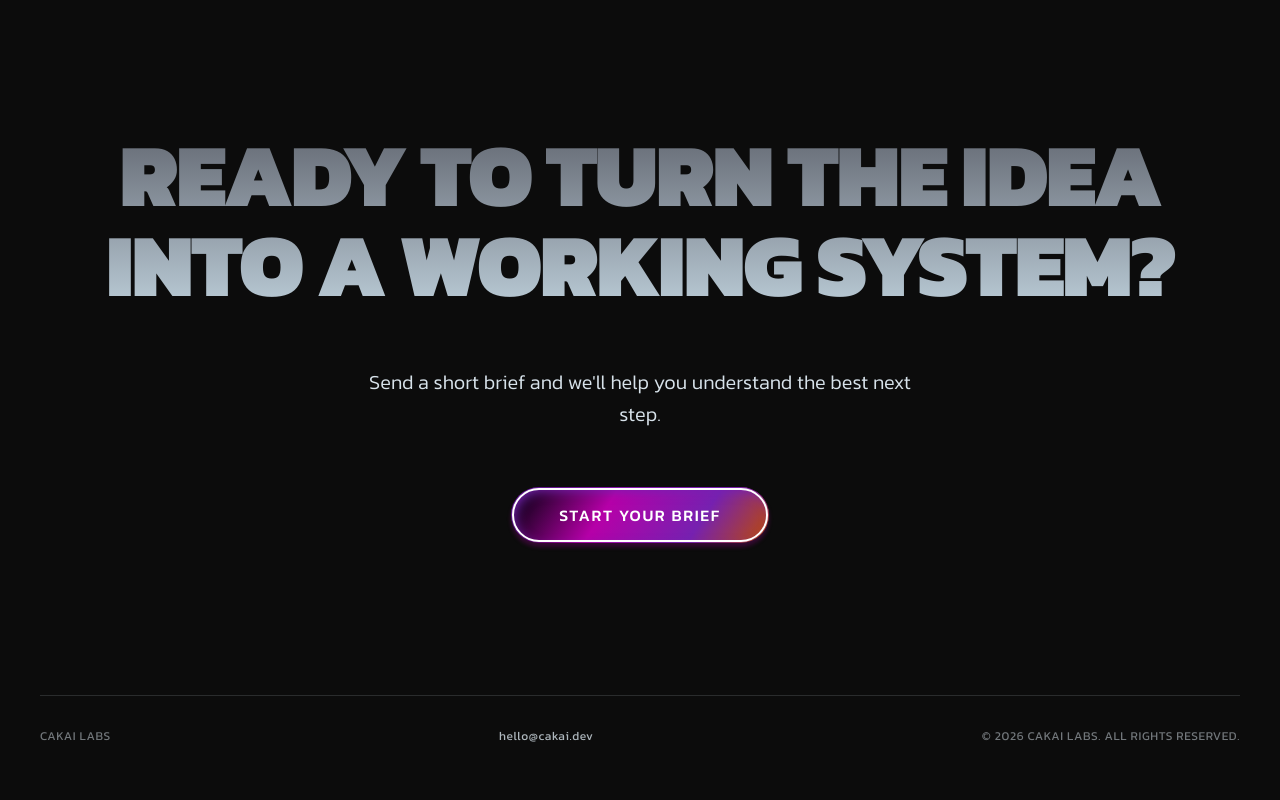
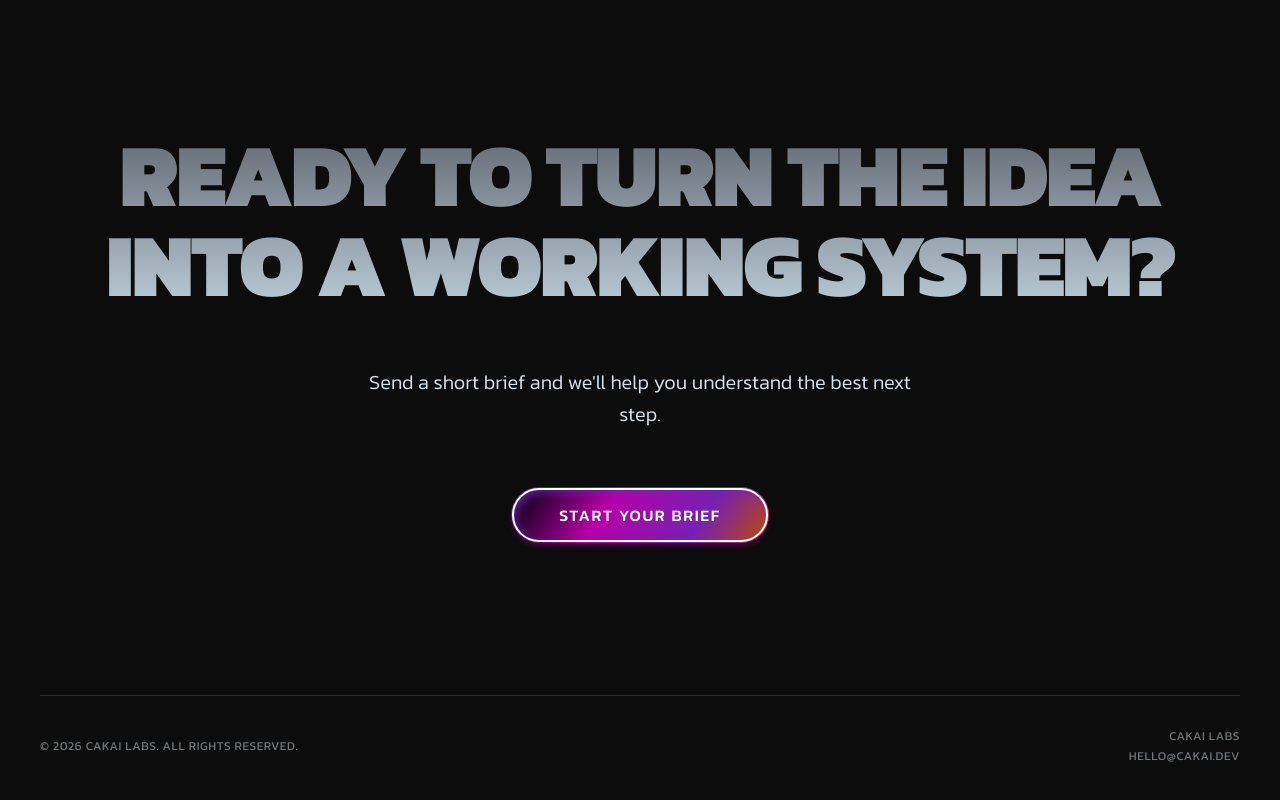
Before and after one commit to Cassiano26/cakai-labs, a Next.js app: page /contact in a window 1280 px wide. Shown: the part 4009-4809 px from the top of the page. Built offline with nearby package versions, Linux system fonts and the light colour scheme.

Commit message:
feat: restyle footer layout with copyright left and contact right

```diff
--- a/src/components/landing/ContactSection.tsx
+++ b/src/components/landing/ContactSection.tsx
@@ -33,14 +33,16 @@ export default function ContactSection({ ctaHref }: { ctaHref?: string }) {
       </FadeIn>
 
       <footer className="mt-16 flex w-full flex-col items-center justify-between gap-2 border-t border-[#D7E2EA]/15 pt-8 text-xs uppercase tracking-wider text-[#D7E2EA]/50 sm:flex-row md:mt-24">
-        <span>Cakai Labs</span>
-        <a
-          href="mailto:hello@cakai.dev"
-          className="normal-case text-[#D7E2EA]/80 transition-opacity duration-200 hover:opacity-70"
-        >
-          hello@cakai.dev
-        </a>
         <span>{t.footer.copyright}</span>
+        <div className="flex flex-col items-center gap-1 sm:items-end">
+          <span>Cakai Labs</span>
+          <a
+            href="mailto:hello@cakai.dev"
+            className="transition-opacity duration-200 hover:opacity-70"
+          >
+            hello@cakai.dev
+          </a>
+        </div>
       </footer>
     </section>
   );
```
